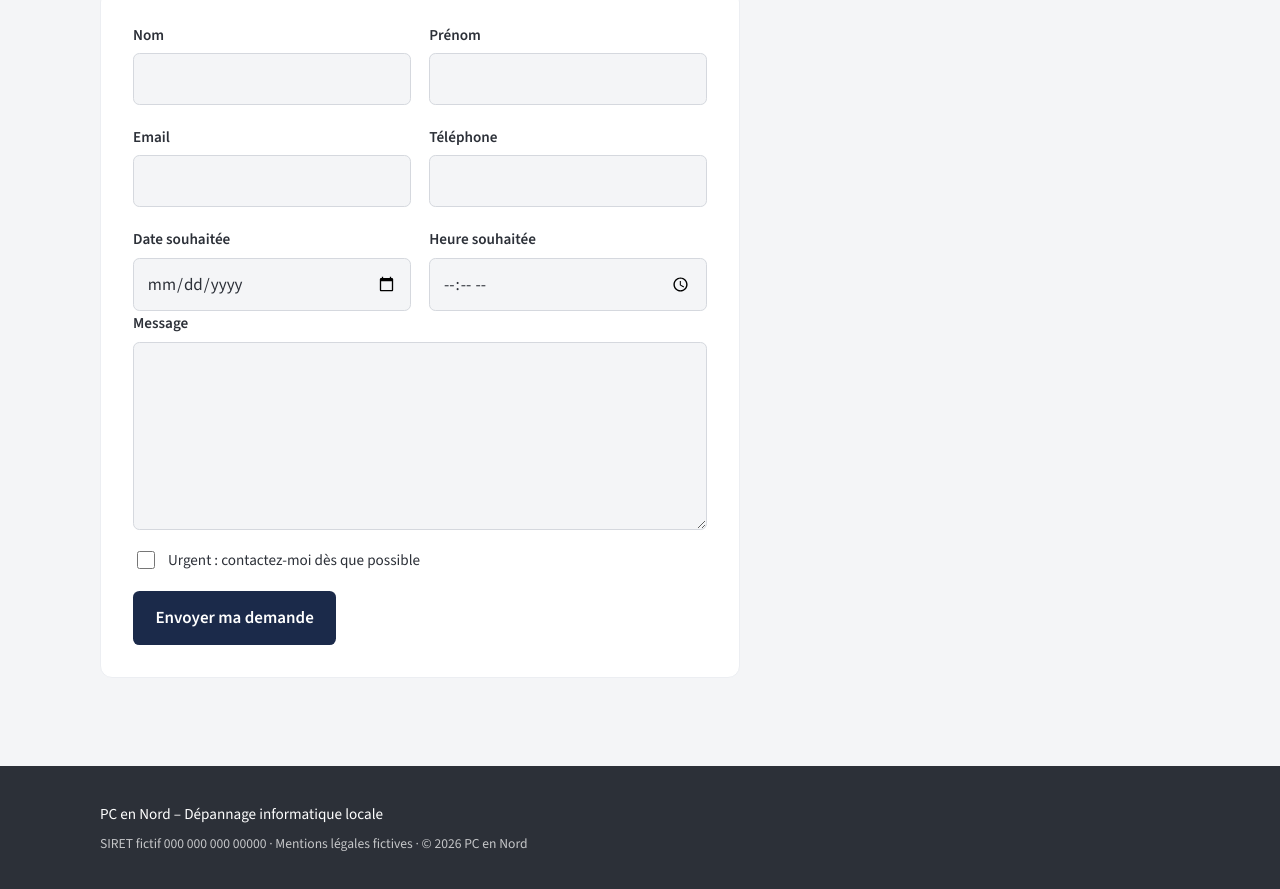
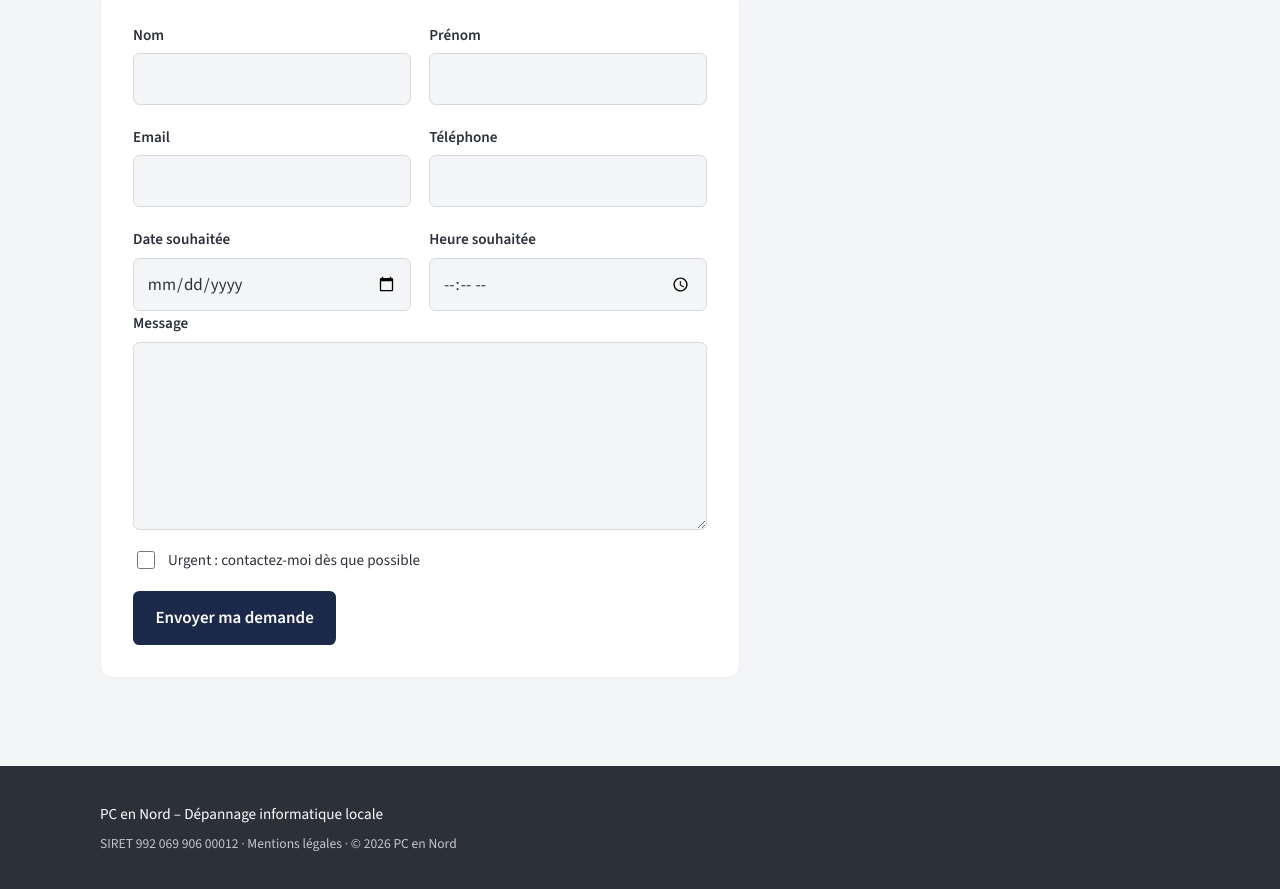
Before and after one commit to AdmPcEnNord/pc_en_nord_site, a plain HTML site: page contact.html in a window 1280 px wide. Shown: the part 338-1227 px from the top of the page. Drawn offline with nearby package versions, Linux system fonts and the light colour scheme.

Commit message:
Correction des mentions légales dans contact.html

```diff
--- a/contact.html
+++ b/contact.html
@@ -77,7 +77,7 @@
     <footer class="site-footer">
         <div class="container">
             <p>PC en Nord – Dépannage informatique locale</p>
-            <p class="footer__mentions">SIRET fictif 000 000 000 00000 · Mentions légales fictives · © 2026 PC en Nord</p>
+            <p class="footer__mentions">SIRET 992 069 906 00012 · Mentions légales · © 2026 PC en Nord</p>
         </div>
     </footer>
 </body>
```
